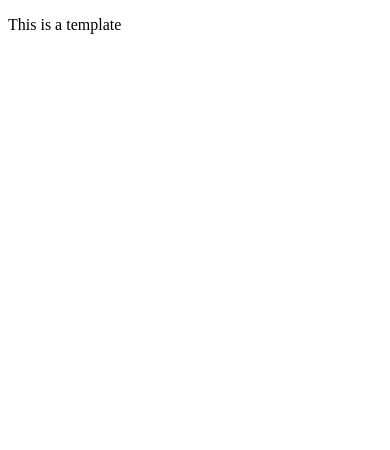
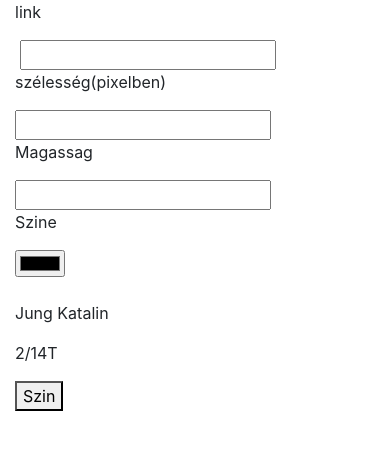
Before and after one commit to JungKata/Digit-lis-K-pkeret2, a plain HTML site: page index.html in a window 390 px wide. Drawn offline with nearby package versions, Linux system fonts and the light colour scheme.

Commit message:
deploy: 8cd5ce33cc82167c69a7c8df1cbde772018dddc4

```diff
--- a/index.html
+++ b/index.html
@@ -6,9 +6,65 @@
     <title>Page Title</title>
     <meta name='viewport' content='width=device-width, initial-scale=1'>
     <link rel='stylesheet' type='text/css' media='screen' href='main.css'>
+    <link rel="stylesheet" href="https://cdn.jsdelivr.net/npm/bootstrap@4.3.1/dist/css/bootstrap.min.css" integrity="sha384-ggOyR0iXCbMQv3Xipma34MD+dH/1fQ784/j6cY/iJTQUOhcWr7x9JvoRxT2MZw1T" crossorigin="anonymous">
+    <script src="https://code.jquery.com/jquery-3.3.1.slim.min.js" integrity="sha384-q8i/X+965DzO0rT7abK41JStQIAqVgRVzpbzo5smXKp4YfRvH+8abtTE1Pi6jizo" crossorigin="anonymous"></script>
+    <script src="https://cdn.jsdelivr.net/npm/popper.js@1.14.7/dist/umd/popper.min.js" integrity="sha384-UO2eT0CpHqdSJQ6hJty5KVphtPhzWj9WO1clHTMGa3JDZwrnQq4sF86dIHNDz0W1" crossorigin="anonymous"></script>
+    <script src="https://cdn.jsdelivr.net/npm/bootstrap@4.3.1/dist/js/bootstrap.min.js" integrity="sha384-JjSmVgyd0p3pXB1rRibZUAYoIIy6OrQ6VrjIEaFf/nJGzIxFDsf4x0xIM+B07jRM" crossorigin="anonymous"></script>
+    <script src="https://ajax.googleapis.com/ajax/libs/jquery/3.6.0/jquery.min.js"></script>
 </head>
 <body>
-    <p>This is a template</p>
+    <div class="container-fluid">
+        <div class="row">
+
+            <div class="col-md-3 col-lg-3 col-xl-3">
+                <p>link</p>
+                <label for="img"></label>
+                <input type="text" name="img" id="kep" >
+
+
+            </div>
+            <div class="col-md-3 col-lg-3 col-xl-3">
+                <p>szélesség(pixelben)</p>
+                <input type="number" name="width" id="szelesseg">
+                <label for="pixel" f></label>
+            </div>
+
+            <div class="col-md-3 col-lg-3 col-xl-3">
+                <p>Magassag</p>
+                <input type="number" name="height" id="magassag">
+                <label for="height"></label>
+            </div>
+
+            <div class="col-md-3 col-lg-3 col-xl-3">
+                <p>Szine</p>
+                <input type="color" name="szin" id="szinezes">
+                <label for="szin"></label>
+            </div>
+            <!--<button type="submit"></button>-->
+        </div>
+    </div>
+
+    <div class="modositott_kep">
+        <img src="" alt="" id="kep_elhelyez">
+    </div>
+
+
+    <footer>
+        <div class="container-fluid">
+            <div class="row">
+                <div class="col-md-4 col-lg-4 col-xl-4">
+                    <p>Jung Katalin</p>
+                </div>
+                <div class="col-md-4 col-lg-4 col-xl-4">
+                    <p>2/14T</p>
+                </div>
+                <div class="col-md-4 col-lg-4 col-xl-4">
+                    <button>Szin</button>
+                </div>
+            </div>
+        </div>
+    </footer>
+
     <script src='main.js'></script>
 </body>
 </html>
--- a/main.js
+++ b/main.js
@@ -0,0 +1 @@
+(()=>{"use strict";document.getElementById("kep").value,parseFloat(document.getElementById("szelesseg").value),parseFloat(document.getElementById("magassag").value),document.getElementById("szinezes").value})();
```
